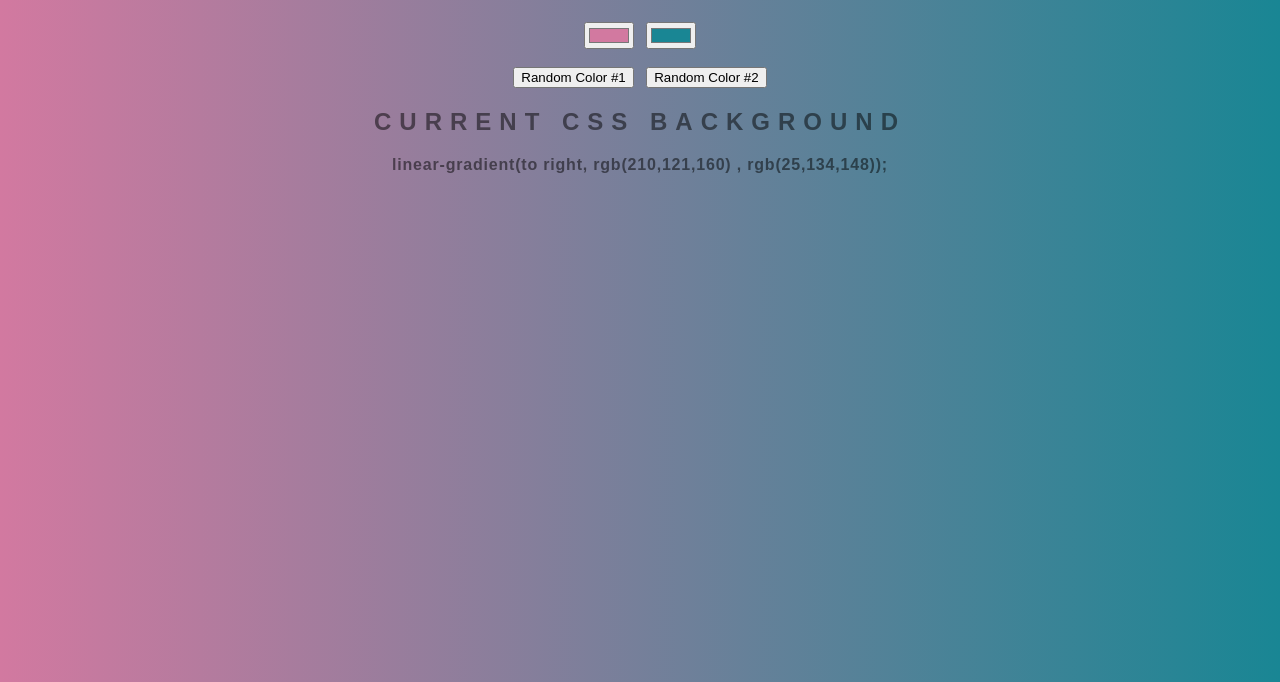
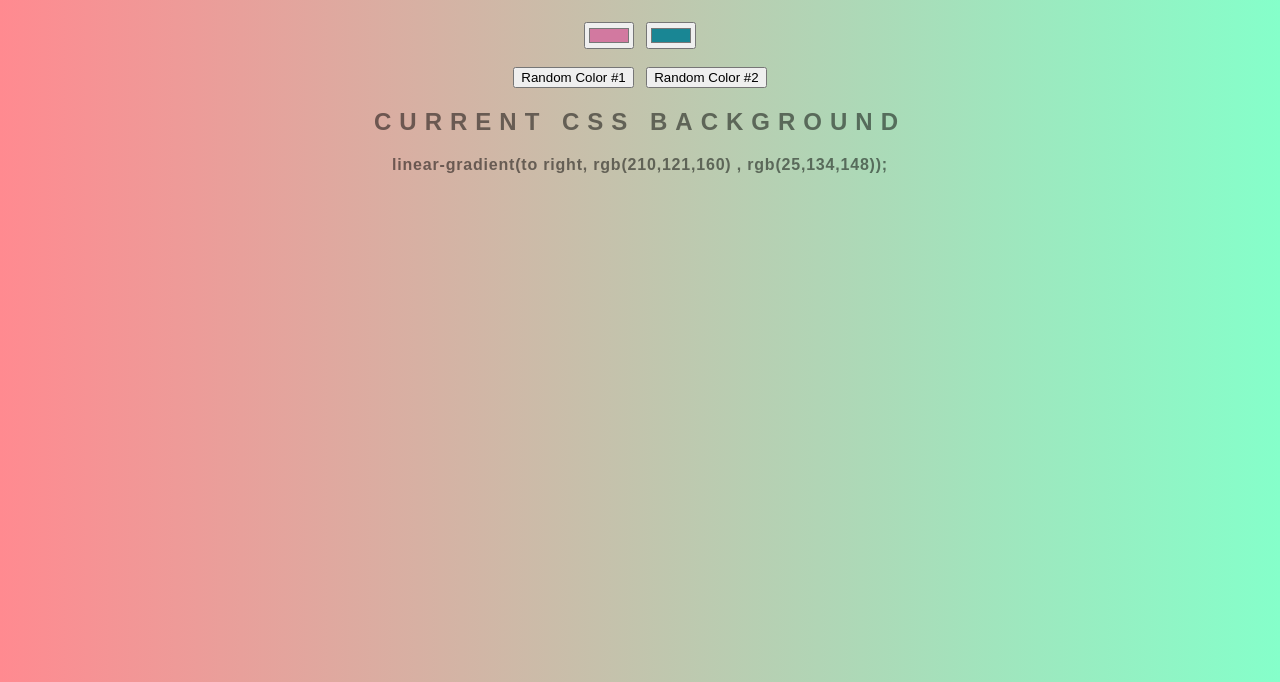
Before and after one commit to jojo-138/Gradient-Background-Generator, a plain HTML site: page index.html in a window 1280 px wide. Shown: the part 118-800 px from the top of the page. Drawn offline with Linux system fonts and the light colour scheme.

Commit message:
updated style.css
changed default background colors

```diff
--- a/style.css
+++ b/style.css
@@ -4,7 +4,7 @@ body {
     text-align: center;
     text-transform: uppercase;
     letter-spacing: .5em;
-	background: linear-gradient(to right, rgb(210,121,160) , rgb(25,134,148));
+	background: linear-gradient(to right, rgb(255, 138, 144), rgb(133, 255, 202));
 }
 
 h1 {
```
